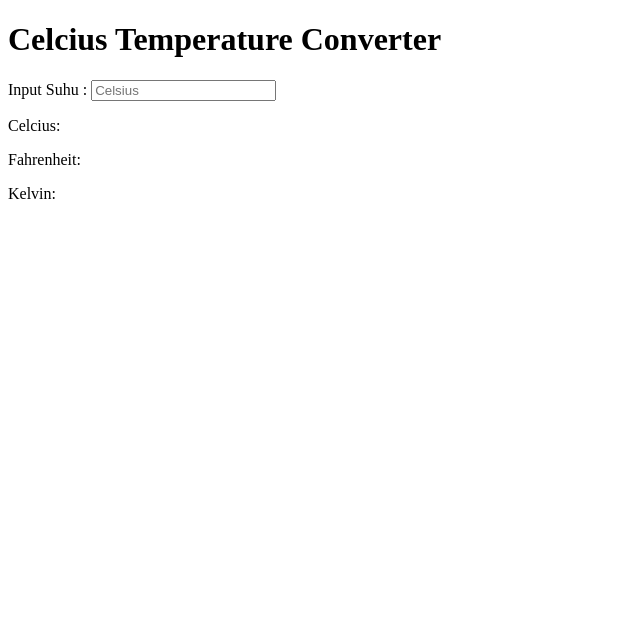
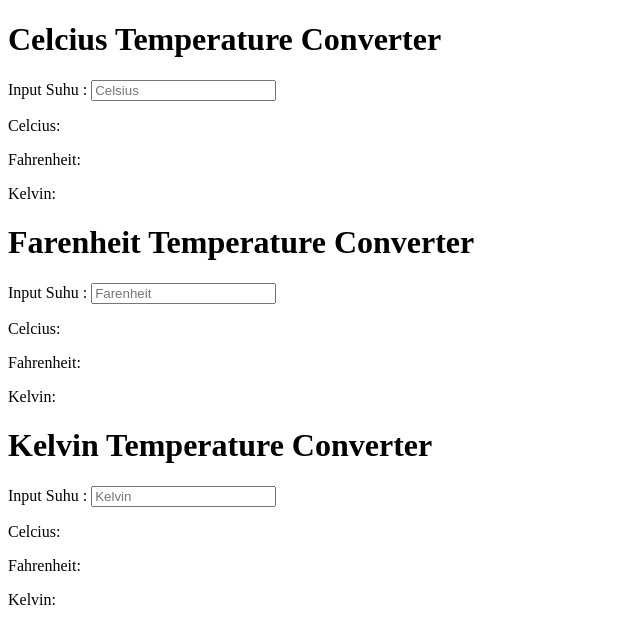
Before and after one commit to MarlonSterling/converter-temperatur, a plain HTML site: page index2.html in a window 1280 px wide. Shown: the whole page, without its empty margins (0-640 px from the left). Drawn offline with Linux system fonts and the light colour scheme.

Commit message:
Html dan JS Converter temperature dapat berfungsi dengan lancar

```diff
--- a/index2.html
+++ b/index2.html
@@ -4,9 +4,11 @@
     <meta charset="UTF-8">
     <meta http-equiv="X-UA-Compatible" content="IE=edge">
     <meta name="viewport" content="width=device-width, initial-scale=1.0">
-    <title>Document</title>
+    <title>Temperature Converter</title>
+    <link rel="stylesheet" href="style.css">
 </head>
 <body>
+    <div class="celciConvert">
         <h1>Celcius Temperature Converter</h1>
         <p>
             <label>Input Suhu : </label>
@@ -16,13 +18,52 @@
         <p>Celcius: <span id ="outputCelcius"></span></p>
         <p>Fahrenheit: <span id="outputFahrenheit"></span></p>
         <p>Kelvin: <span id="outputKelvin"></span></p>
+    </div>
+
+    <div class="farenConvert">
+        <h1>Farenheit Temperature Converter</h1>
+        <p>
+            <label>Input Suhu : </label>
+            <input id="inputFarenheit" type="number" placeholder="Farenheit"
+            oninput="temperatureConverterF(this.value)" onchange="temperatureConverterF(this.value)">
+        </p>
+        <p>Celcius: <span id ="outputCelcius2"></span></p>
+        <p>Fahrenheit: <span id="outputFahrenheit2"></span></p>
+        <p>Kelvin: <span id="outputKelvin2"></span></p>
+    </div>
+
+    <div class="kelConvert">
+        <h1>Kelvin Temperature Converter</h1>
+        <p>
+            <label>Input Suhu : </label>
+            <input id="inputFarenheit" type="number" placeholder="Kelvin"
+            oninput="temperatureConverterK(this.value)" onchange="temperatureConverterK(this.value)">
+        </p>
+        <p>Celcius: <span id ="outputCelcius3"></span></p>
+        <p>Fahrenheit: <span id="outputFahrenheit3"></span></p>
+        <p>Kelvin: <span id="outputKelvin3"></span></p>
+    </div>
 
     <script>
         function temperatureConverter(convert1) {
             convert1= parseFloat(convert1);
-            document.getElementById("outputCelcius").innerHTML=(convert1)
+            document.getElementById("outputCelcius").innerHTML=(convert1);
             document.getElementById("outputFahrenheit").innerHTML=(convert1*1.8)+32;
             document.getElementById("outputKelvin").innerHTML=convert1+273.15;
+        }
+
+        function temperatureConverterF(convert2) {
+            convert2= parseFloat(convert2);
+            document.getElementById("outputCelcius2").innerHTML=(convert2-32)/1.8;
+            document.getElementById("outputFahrenheit2").innerHTML= convert2;
+            document.getElementById("outputKelvin2").innerHTML= ((convert2-32)/1.8)+273.15;
+        }
+
+        function temperatureConverterK(convert3) {
+            convert3= parseFloat(convert3);
+            document.getElementById("outputCelcius3").innerHTML= convert3-273.15;
+            document.getElementById("outputFahrenheit3").innerHTML= ((convert3-273.15)*1.8)+32;
+            document.getElementById("outputKelvin3").innerHTML= convert3;
         }
 
     </script>
```
Lines whose indentation alone changed are shown as unchanged.
